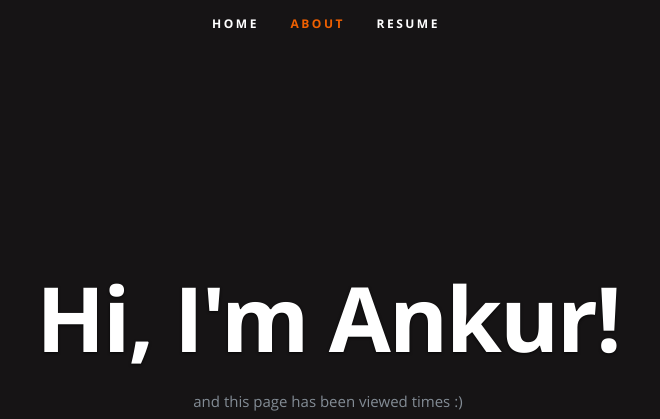
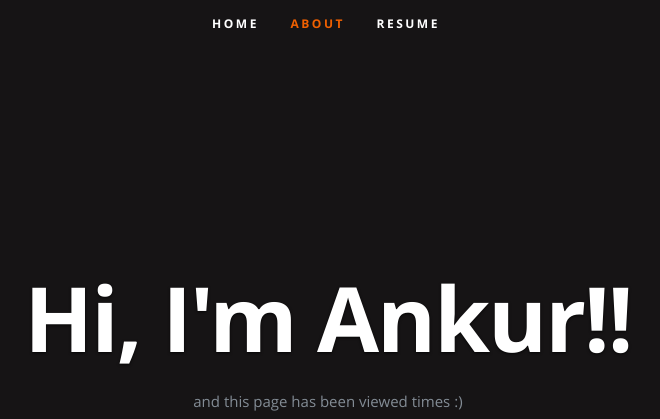
Before and after one commit to Get-Thecode/Azure-Resume-Challenge, a plain HTML site: page frontend/index.html in a window 1280 px wide. Shown: the top 419 px of the page, without its empty margins (314-974 px from the left). Drawn offline with nearby package versions, Linux system fonts and the light colour scheme; no server answers.

Commit message:
Updated frontend

```diff
--- a/frontend/index.html
+++ b/frontend/index.html
@@ -54,7 +54,7 @@
 
       <div class="row banner">
          <div class="banner-text">
-            <h1 class="responsive-headline">Hi, I'm Ankur!</h1>
+            <h1 class="responsive-headline">Hi, I'm Ankur!!</h1>
 
             <p>and this page has been viewed <a id="counter"></a> times :) </p>
             <ul class="social">
```
